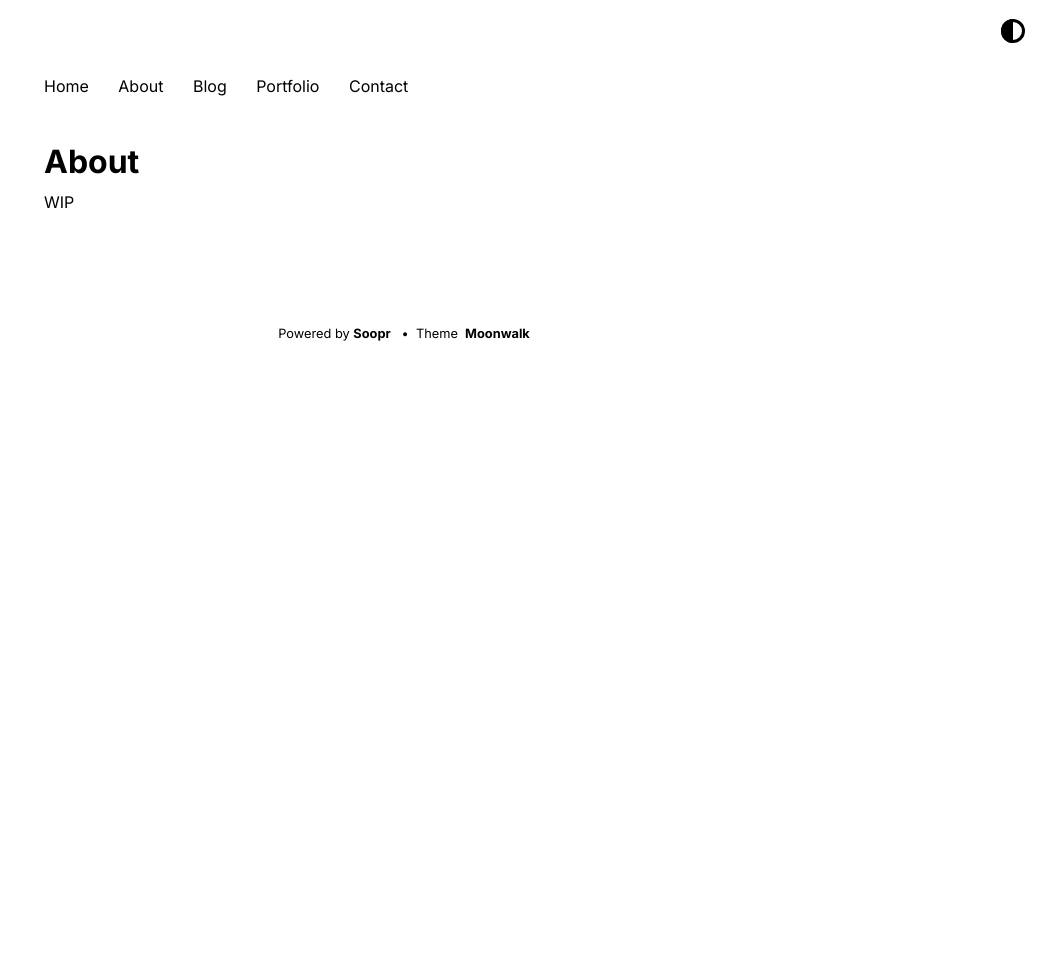
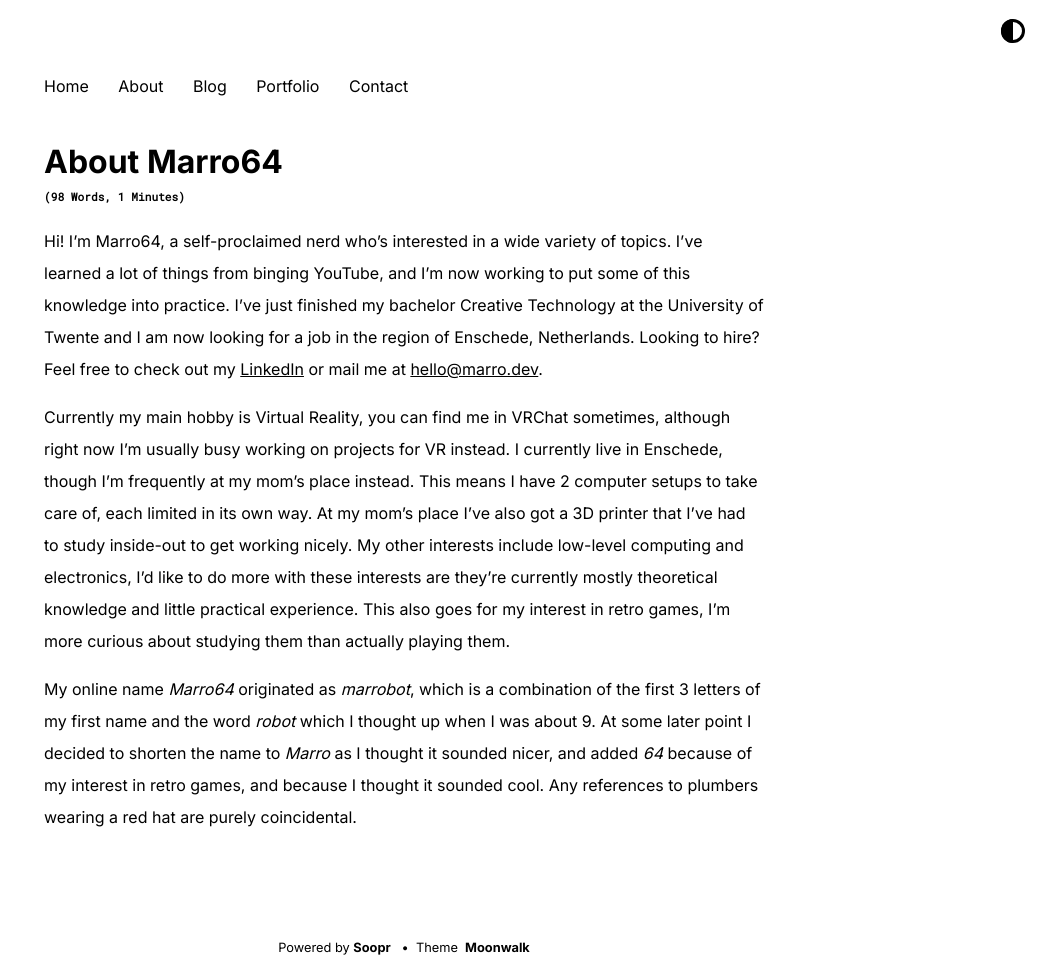
Before and after one commit to Marro64/Marro64.github.io, a Jekyll site: the page built from about.md, in a window 1280 px wide. Shown: the whole page, without its empty margins (236-1280 px from the left). Built offline with Jekyll 4.4.1, drawn with Linux system fonts in a browser that asks for light colours; nearby versions of some CDN libraries; before the commit the page ends 900 px from its top, so only the background shows below that.

Commit message:
Wrote about page

```diff
--- a/about.md
+++ b/about.md
@@ -1,6 +1,10 @@
 ---
 layout: post
-title: About
+title: About Marro64
 ---
 
-WIP
+Hi! I'm Marro64, a self-proclaimed nerd who's interested in a wide variety of topics. I've learned a lot of things from binging YouTube, and I'm now working to put some of this knowledge into practice. I've just finished my bachelor Creative Technology at the University of Twente and I am now looking for a job in the region of Enschede, Netherlands. Looking to hire? Feel free to check out my [LinkedIn](https://www.linkedin.com/in/marinus-bos/) or mail me at [hello@marro.dev](mailto:hello@marro.dev).
+
+Currently my main hobby is Virtual Reality, you can find me in VRChat sometimes, although right now I'm usually busy working on projects for VR instead. I currently live in Enschede, though I'm frequently at my mom's place instead. This means I have 2 computer setups to take care of, each limited in its own way. At my mom's place I've also got a 3D printer that I've had to study inside-out to get working nicely. My other interests include low-level computing and electronics, I'd like to do more with these interests are they're currently mostly theoretical knowledge and little practical experience. This also goes for my interest in retro games, I'm more curious about studying them than actually playing them.
+
+My online name *Marro64* originated as *marrobot*, which is a combination of the first 3 letters of my first name and the word *robot* which I thought up when I was about 9. At some later point I decided to shorten the name to *Marro* as I thought it sounded nicer, and added *64* because of my interest in retro games, and because I thought it sounded cool. Any references to plumbers wearing a red hat are purely coincidental.
```
